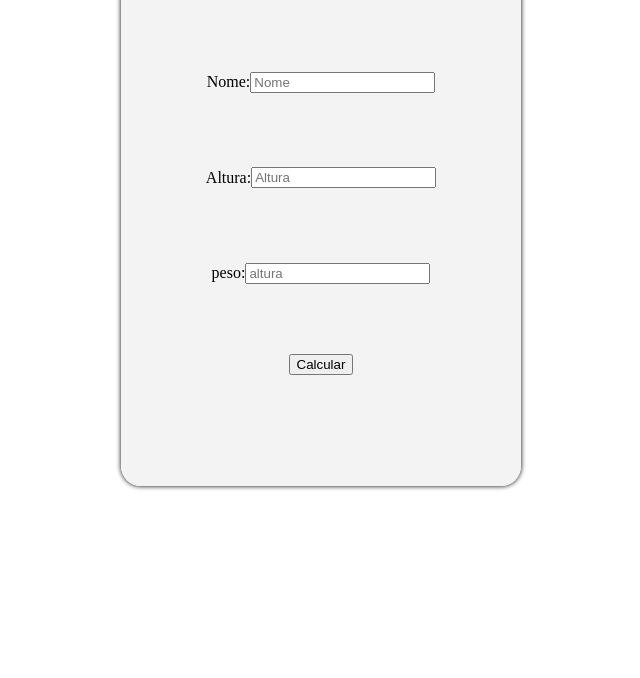
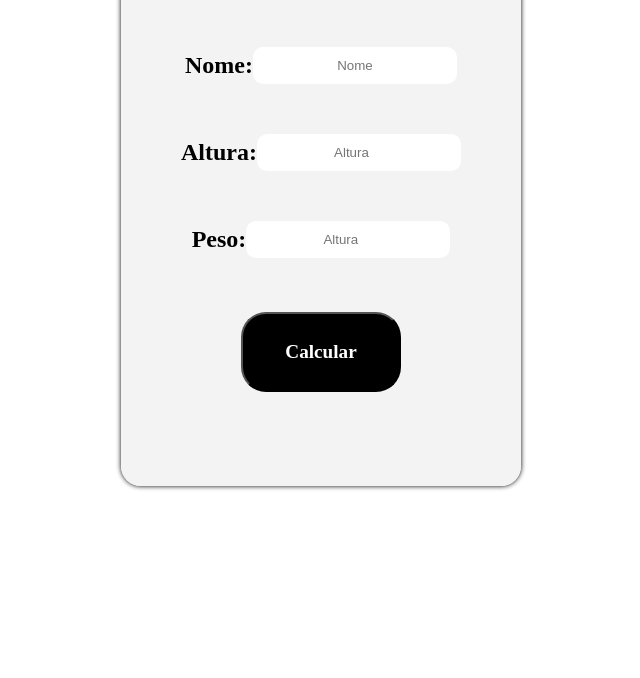
Before and after one commit to PedroSillveira/calculadora_IMC, a plain HTML site: page index.html in a window 1280 px wide. Shown: the part 122-800 px from the top of the page, without its empty margins (327-967 px from the left). Drawn offline with Linux system fonts and the light colour scheme.

Commit message:
start css

```diff
--- a/index.html
+++ b/index.html
@@ -19,11 +19,11 @@
                 <input type="number" id="altura" placeholder="Altura">
             </div>
             <div class="input">
-                <label for="peso">peso:</label>
-                <input type="number" id="altura" placeholder="altura">
+                <label for="peso">Peso:</label>
+                <input type="number" id="altura" placeholder="Altura">
             </div>
             <button onclick="calcimc">Calcular</button>
-            <div class="result" class="resultado"></div>
+            <div class="result" id='resultado'></div>
         </div>
     </main>
     <script src="./imc.js"></script>
--- a/style/style.css
+++ b/style/style.css
@@ -37,7 +37,33 @@ main{
     align-items: center;
     margin-bottom: 10px;
 }
-/*.input input{
-    width: ;
+.input input{
+    width: 200px;
+    height: 35px;
+    border-radius: 10px;
+    border: none;
+    outline: 0;
+    font: bold 1.5rm serif;
+    text-align: center;
 }
-*/
+
+.input label {
+    font: bold 1.5rem serif;
+}
+
+button {
+    display: flex;
+    width: 160px;
+    height: 80px;
+    font: bold 1.2rem serif;
+    background: #000;
+    color: white;
+    border-radius: 25px;
+    cursor: pointer;
+    align-items: center;
+    justify-content: center;
+}
+
+.result {
+    display: flex;
+}
```
